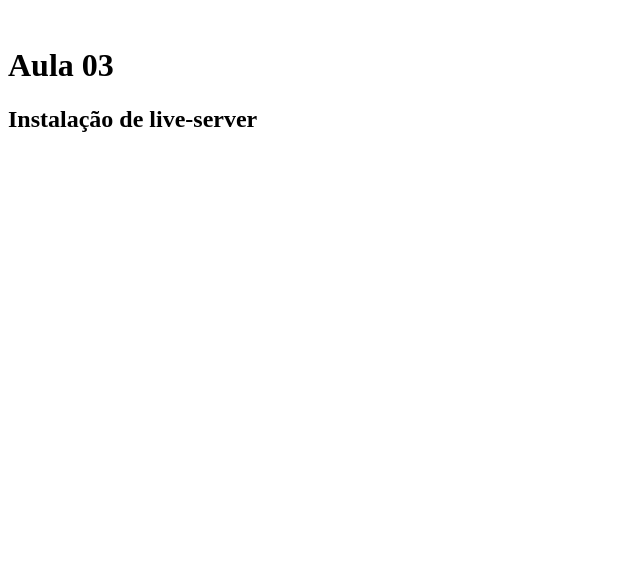
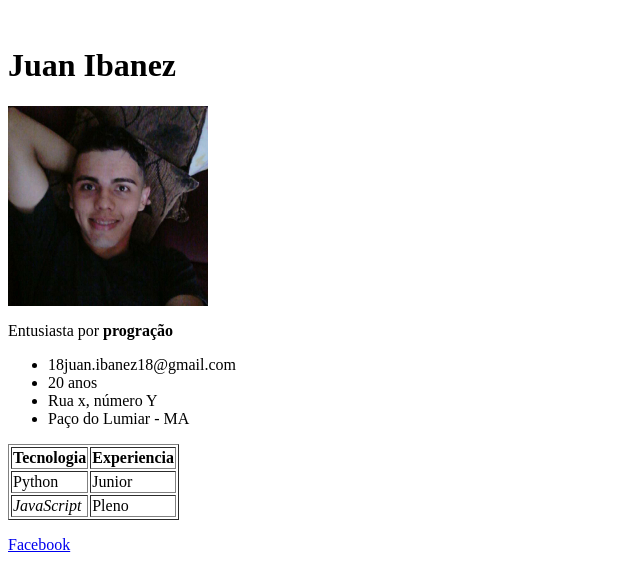
Before and after one commit to juan-ibanez/Aulas-Igti-bootcamp-fullstack, a plain HTML site: page index.html in a window 1280 px wide. Shown: the whole page, without its empty margins (0-640 px from the left). Drawn offline with Linux system fonts and the light colour scheme.

Commit message:
Aula-4
Introdução ao html

```diff
--- a/index.html
+++ b/index.html
@@ -1,15 +1,43 @@
 ﻿<!DOCTYPE html>
-<html lang="pr-br">
+<html lang="pt-br">
+  <head>
+    <meta charset="UTF-8" />
+    <meta name="viewport" content="widht-device-width, initial-scale=1.0" />
+    <title>Currículo</title>
+  </head>
 
-<head>
-    <meta charset="UTF-8">
-    <meta name="viewport" content="widht-device-width, initial-scale=1.0">
-    <title>Aula 03</title>
-</head>
-
-<body>
-    <h1>Aula 03</h1>
-    <h2>Instalação de live-server</h2>
-</body>
-
+  <body>
+    <h1>Juan Ibanez</h1>
+    <div class="dados-pessoais">
+        <img
+        src="./image/perfil.jpg"
+        alt="FOto de perfil de Juan Ibanez"
+        width="200"
+        />
+        <p>Entusiasta por <strong>progração</strong></p>
+        <ul>
+        <li>18juan.ibanez18@gmail.com</li>
+        <li>20 anos</li>
+        <li>Rua x, número Y</li>
+        <li><span>Paço do Lumiar - MA</span></li>
+        </ul>
+    </div>
+    <table border="1">
+      <tr>
+        <th>Tecnologia</th>
+        <th>Experiencia</td>
+      </tr>
+      <tr>
+        <td>Python</td>
+        <td>Junior</td>
+      </tr>
+      <tr>
+        <td><em>JavaScript</em></td>
+        <td>Pleno</td>
+      </tr>
+    </table>
+    <p>
+        <a target="_blank" href="https://www.facebook.com/profile.php?id=100023722371470">Facebook</a>
+    </p>
+  </body>
 </html>
```
Also changed, not shown: image/perfil.jpg (added).
